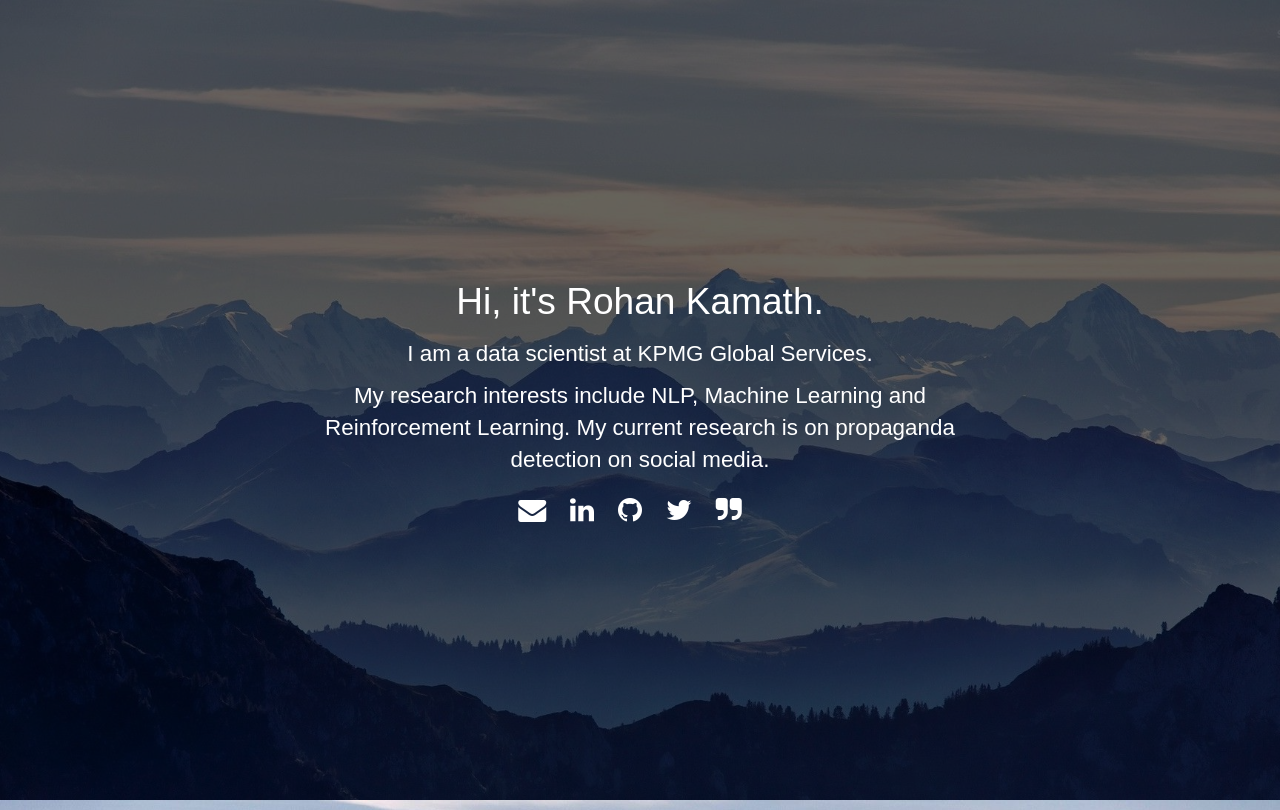
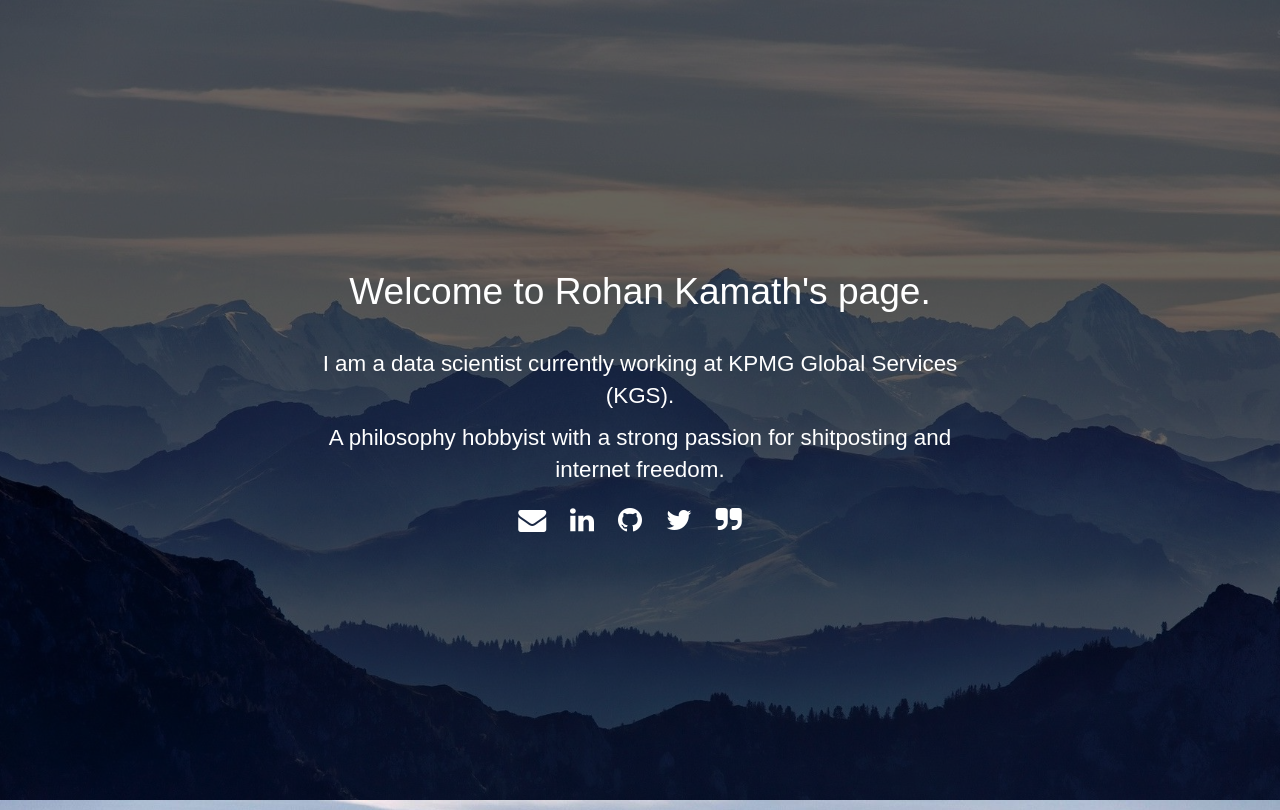
Before and after one commit to rohanrkamath/rohankamath-website, a plain HTML site: page index.html in a window 1280 px wide. Drawn offline with nearby package versions, Linux system fonts and the light colour scheme; some icons are missing.

Commit message:
editted landing page

```diff
--- a/index.html
+++ b/index.html
@@ -36,9 +36,10 @@
 <body>
   <div class="overlay">
     <div class="content">
-      <p id="main" class="text">Hi, it's Rohan Kamath.</p>
-      <p class="text">I am a data scientist at KPMG Global Services.</p>
-      <p class="text">My research interests include NLP, Machine Learning and Reinforcement Learning. My current research is on propaganda detection on social media.</p>
+      <p id="main" class="text">Welcome to Rohan Kamath's page.</p>
+      <br>
+      <p class="text">I am a data scientist currently working at KPMG Global Services (KGS).</p>
+      <p class="text">A philosophy hobbyist with a strong passion for shitposting and internet freedom.</p>
       <div id="intro-icons">
 
 <!--         <a id="resume" href=".pdf"><i class="fa fa-file-text-o fa-2x" aria-g/^$/dhidden="true"></i></a> -->
```
